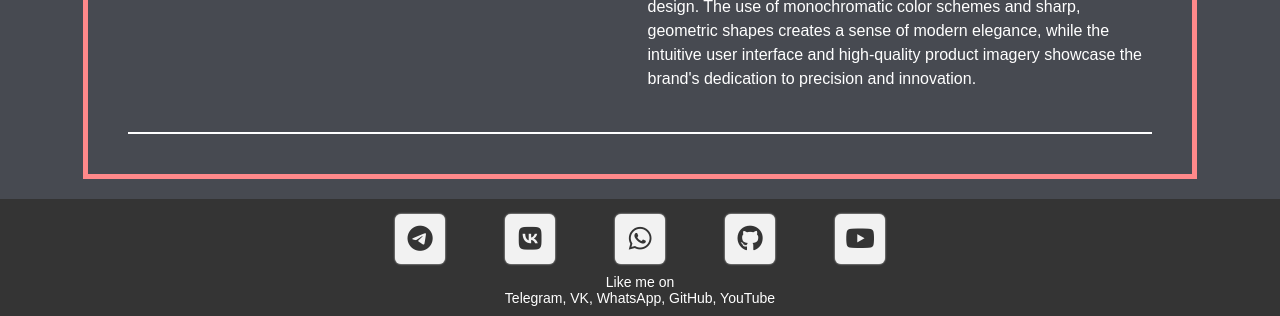
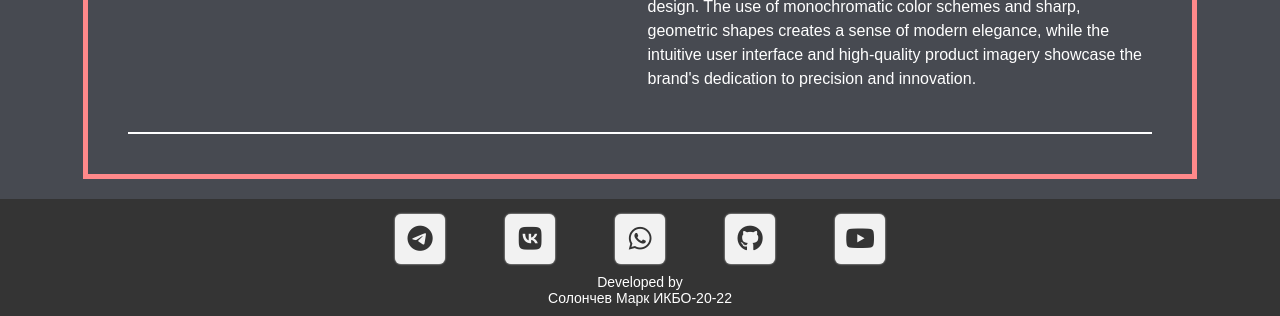
Before and after one commit to Markelych32/Markelych32.github.io, a plain HTML site: page index.html in a window 1280 px wide. Shown: the part 1826-2142 px from the top of the page. Drawn offline with nearby package versions, Linux system fonts and the light colour scheme; a script that the page names is missing; a web font is replaced by a local one.

Commit message:
Update index.html

```diff
--- a/index.html
+++ b/index.html
@@ -323,9 +323,7 @@
             <i class="fa-brands fa-youtube"></i>
           </a>
         </div>
-        <p class="footer-desc">
-          Like me on<br />Telegram, VK, WhatsApp, GitHub, YouTube
-        </p>
+        <p class="footer-desc">Developed by<br />Солончев Марк ИКБО-20-22</p>
       </div>
     </footer>
     <script src="https://ajax.googleapis.com/ajax/libs/jquery/2.2.0/jquery.min.js"></script>
```
